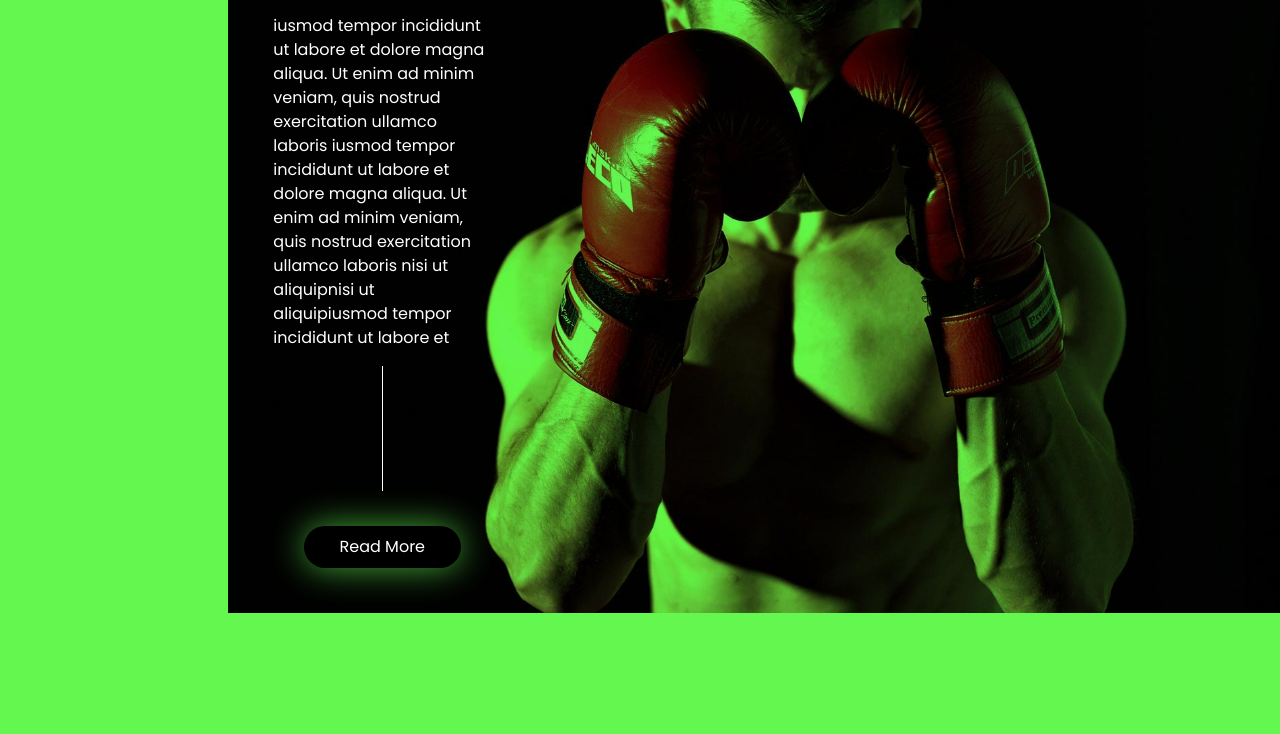
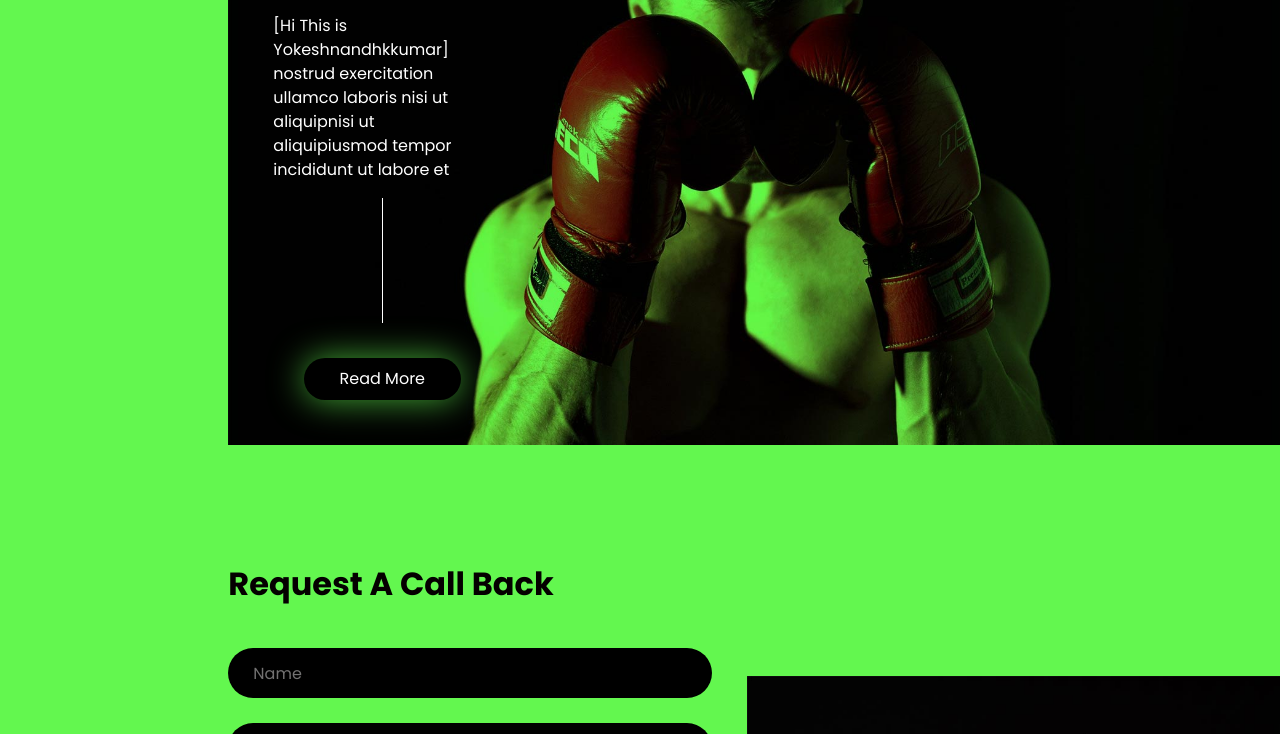
Before and after one commit to aravind4518/Practice, a plain HTML site: page about.html in a window 1280 px wide. Shown: the part 366-1100 px from the top of the page. Drawn offline with nearby package versions, Linux system fonts and the light colour scheme; some packages are replaced by stand-ins of ours; a web font is replaced by a local one.

Commit message:
Update about.html

```diff
--- a/about.html
+++ b/about.html
@@ -114,7 +114,7 @@
                     </h2>
                   </div>
                   <p>
-                    iusmod tempor incididunt ut labore et dolore magna aliqua. Ut enim ad minim veniam, quis nostrud exercitation ullamco laboris iusmod tempor incididunt ut labore et dolore magna aliqua. Ut enim ad minim veniam, quis nostrud exercitation ullamco laboris nisi ut aliquipnisi ut aliquipiusmod tempor incididunt ut labore et
+                    [Hi This is Yokeshnandhkkumar] nostrud exercitation ullamco laboris nisi ut aliquipnisi ut aliquipiusmod tempor incididunt ut labore et
                   </p>
                   <hr />
                   <a href="">
```
